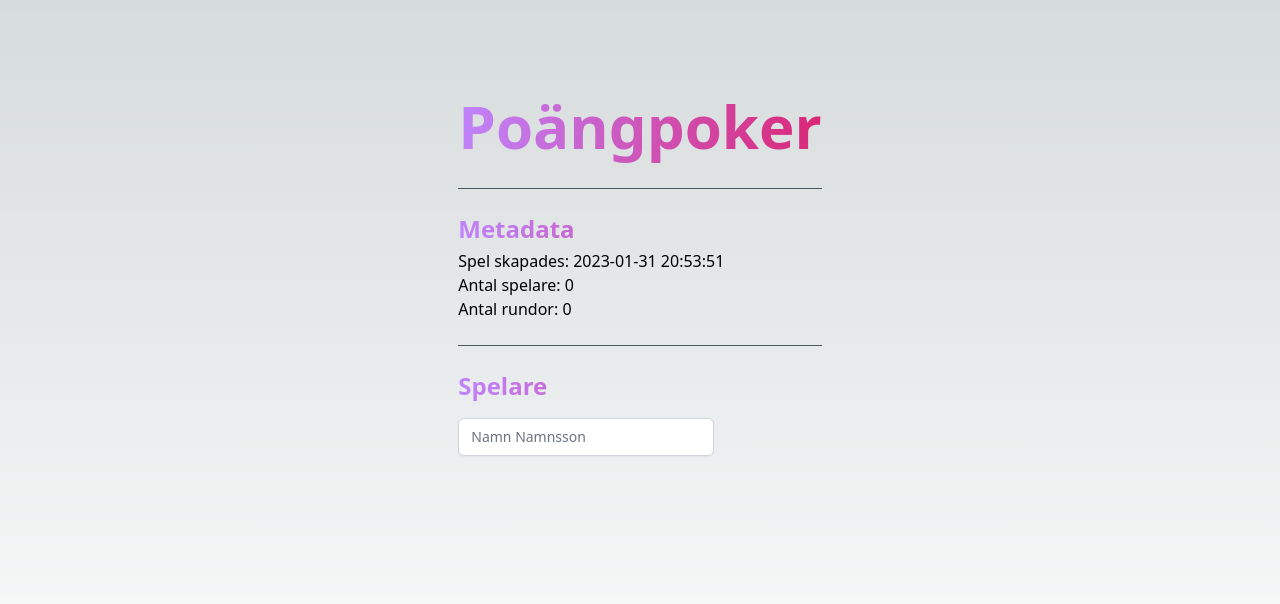
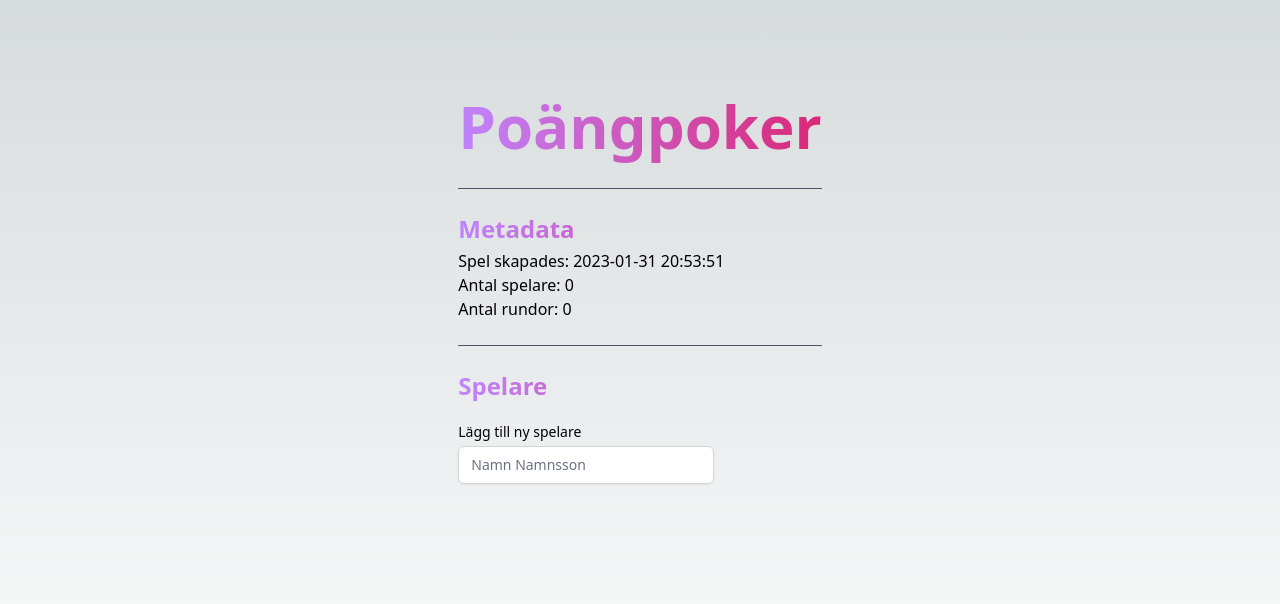
Before and after one commit to Kladdy/chicago, a Next.js app: page / in a window 1280 px wide. Shown: the top 604 px of the page. Built offline with nearby package versions, Linux system fonts and the light colour scheme.

Commit message:
Add players

```diff
--- a/pages/index.tsx
+++ b/pages/index.tsx
@@ -128,12 +128,13 @@ export default function Home() {
               ))}
             </div>
 
+            <label htmlFor="newName" className="mt-4 block text-sm font-medium ">
+              Lägg till ny spelare
+            </label>
             <div className='flex flex-row gap-2 items-center'>
 
               <div className='w-64'>
-                {/* <label htmlFor="newName" className="block text-sm font-medium text-gray-700">
-                  Email
-                </label> */}
+
                 <div className="relative mt-1 rounded-md shadow-sm">
                   <input
                     type="text"
```
